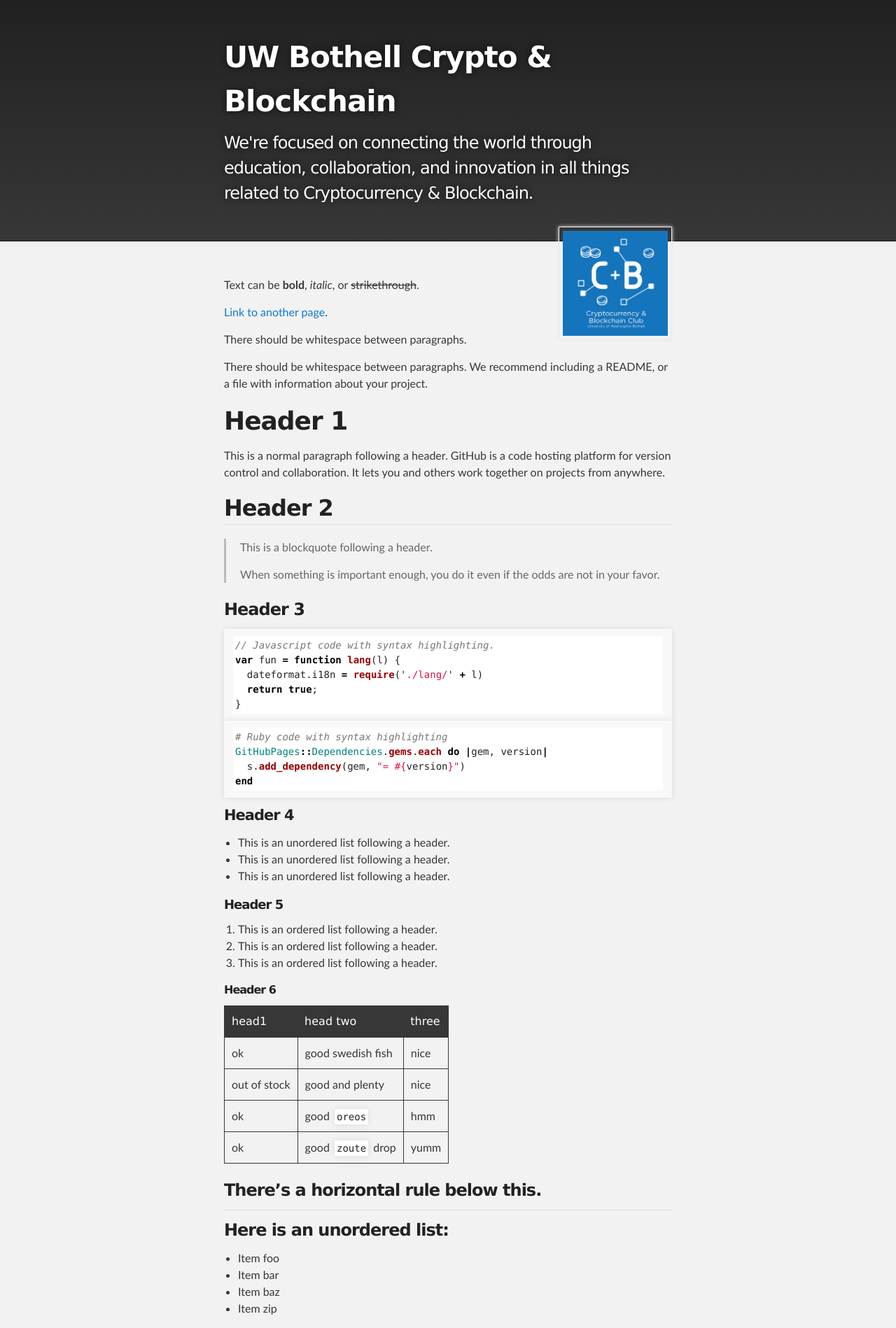
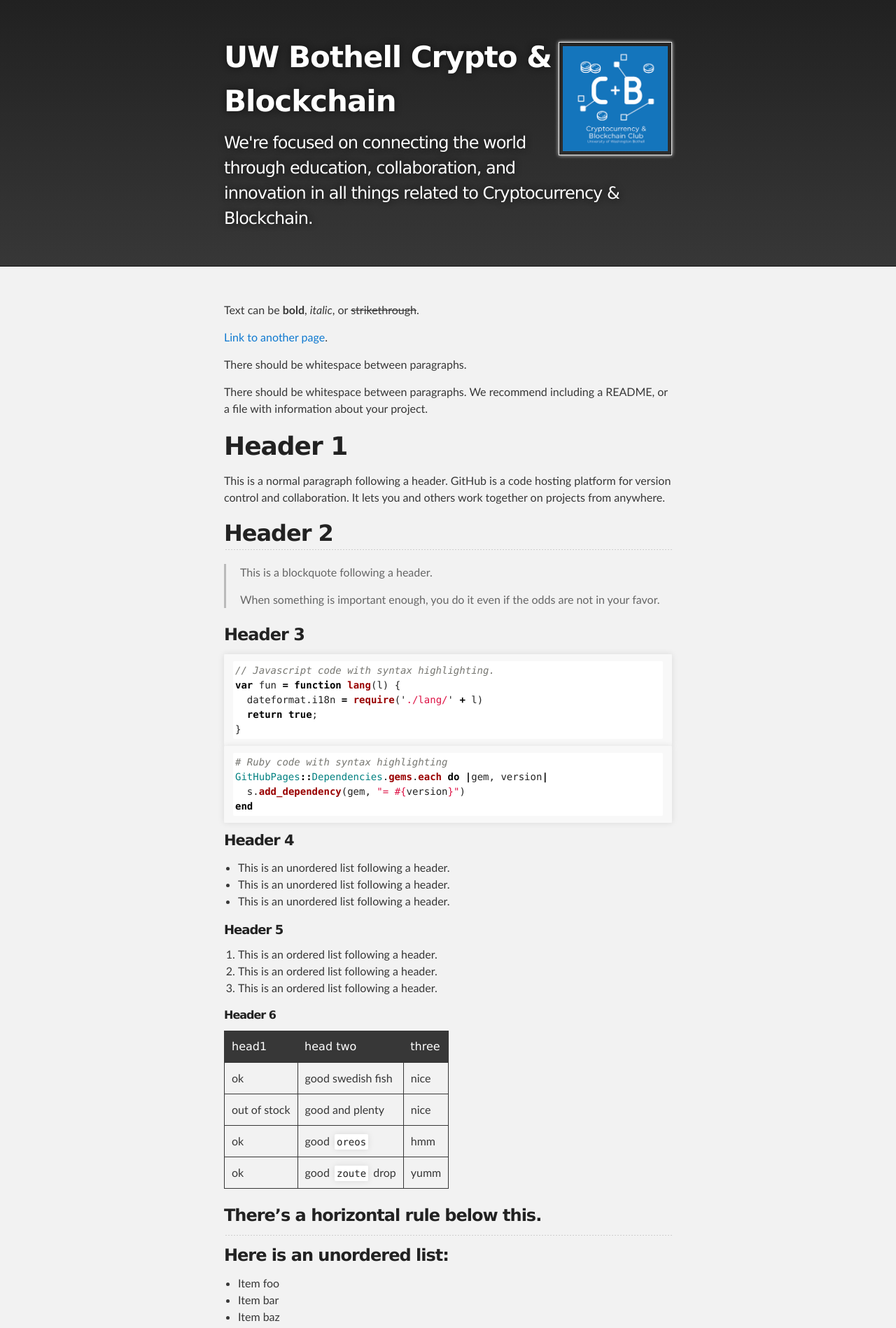
Before and after one commit to satrask/satrask-webtest-repo.github.io, a Jekyll site: the page built from index.md, in a window 1280 px wide. Shown: the top 1898 px of the page at 70% size. Built offline with Jekyll 4.4.1, drawn with Linux system fonts in a browser that asks for light colours.

Commit message:
Update default.html

```diff
--- a/_layouts/default.html
+++ b/_layouts/default.html
@@ -18,9 +18,10 @@
           {% if site.display_banner %}
           <a id="forkme_banner" href="{{ site.github.repository_url }}">View on GitHub</a>
           {% endif %}
+          <img class="banner" src="assets/images/cbclublogo1.jpg" />
           <h1 id="project_title">{{ site.title | default: site.github.repository_name }}</h1>
           <h2 id="project_tagline">{{ site.description | default: site.github.project_tagline }}</h2>
-          <img class="banner" src="assets/images/cbclublogo1.jpg" />
+
           {% if site.show_downloads %}
             <section id="downloads">
               <a class="zip_download_link" href="{{ site.github.zip_url }}">Download this project as a .zip file</a>
```
